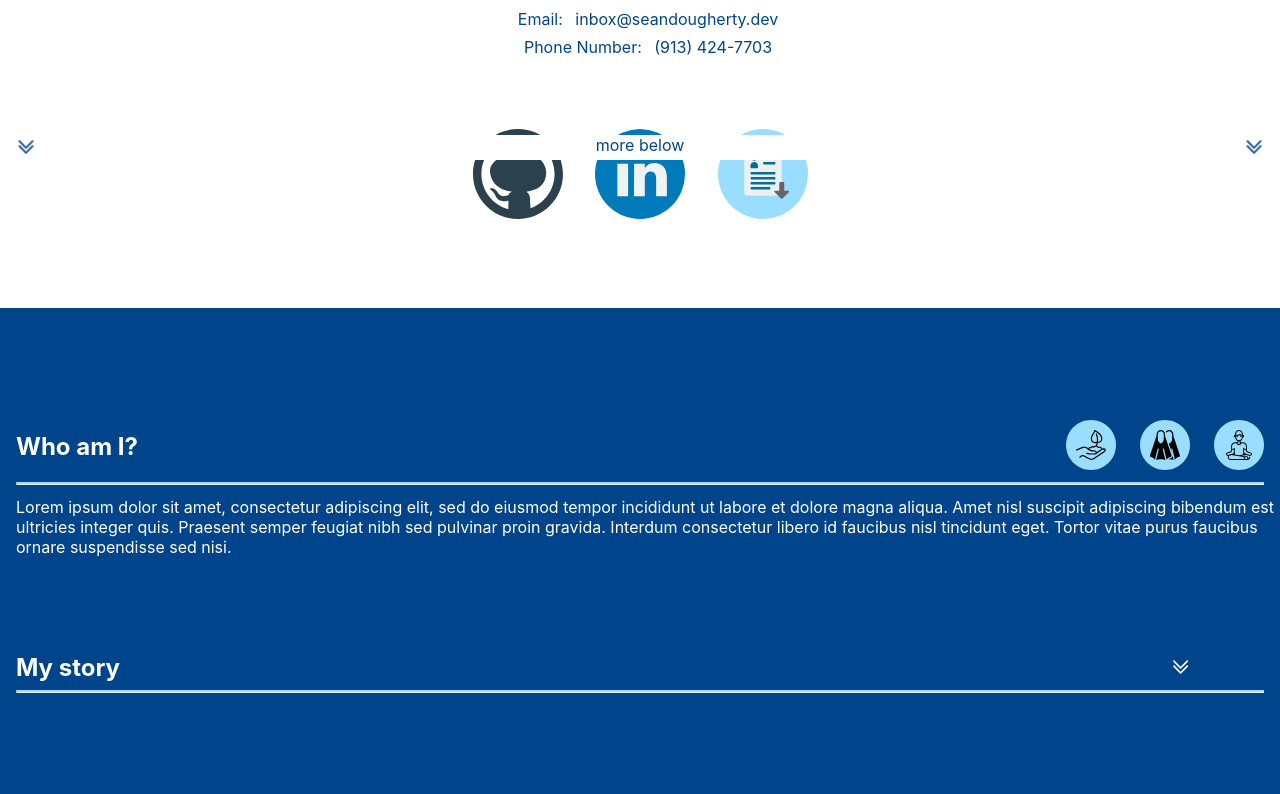
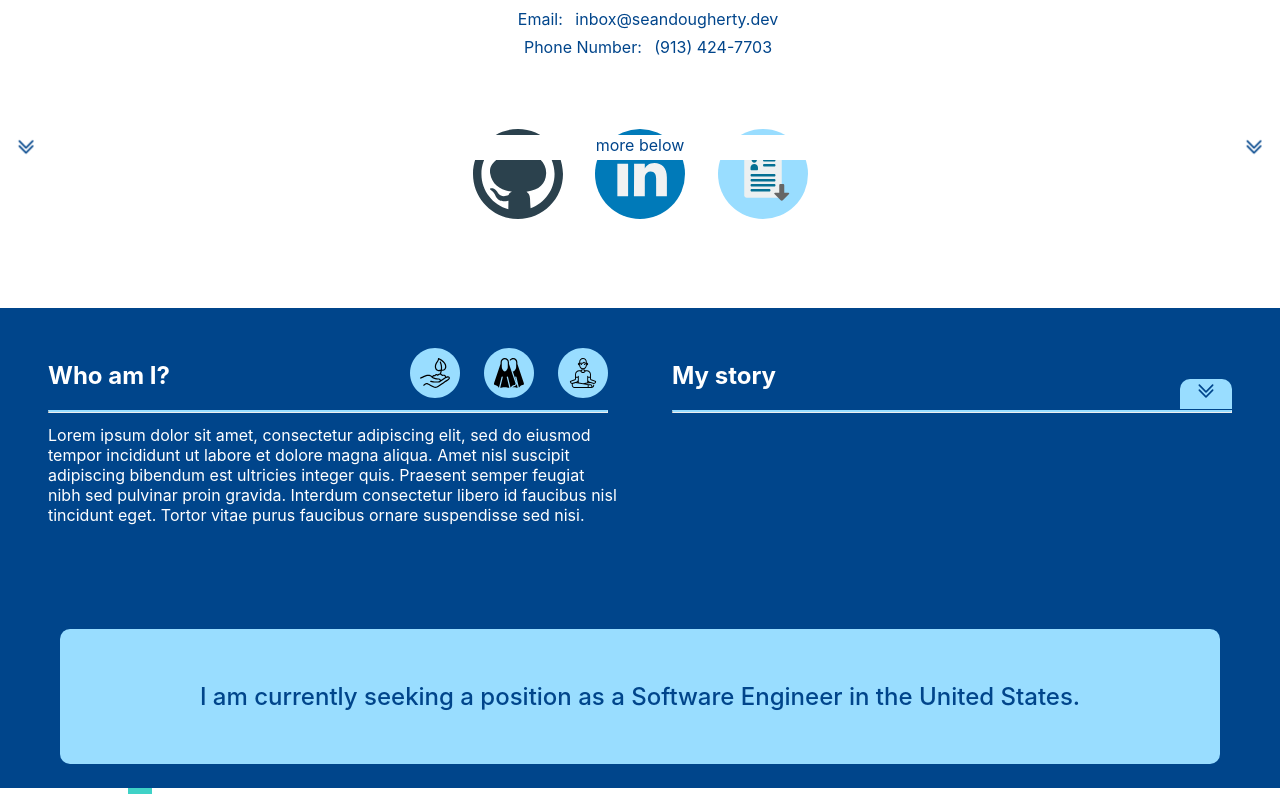
Before and after one commit to SeanDougherty/simple-react-page, a React (Create React App) app: page / in a window 1280 px wide. Shown: the part 640-1434 px from the top of the page. Built offline with nearby package versions, Linux system fonts and the light colour scheme.

Commit message:
adjusted About page stylings for varied viewport widths.

```diff
--- a/src/components/About.js
+++ b/src/components/About.js
@@ -34,6 +34,7 @@ const About = (props) => {
           ornare suspendisse sed nisi.
         </p>
       </div>
+      <div className={classes.story}>
         <Collapsible>
           <h2>My story</h2>
           <hr />
@@ -41,16 +42,16 @@ const About = (props) => {
             I earned a B.S. in Biomedical Engineering with a minor in Computer
             Science at Saint Louis University in 2017. While spending the
             following two years co-founding and leading software development for
-          the local St. Louis digital health startup, phas3, I also joined Saint
-          Louis University's M.S. Computer Science program.
+            the local St. Louis digital health startup, phas3, I also joined
+            Saint Louis University's M.S. Computer Science program.
           </p>
           <p>
             My time in the healthcare sector had driven my focus on usability,
             quality, and data privacy. My head-first entrance into the software
             development industry sparked a passion for software development,
             systems design, and technical leadership that continues to this day.
-          Joining SLU's graduate program gave me an opportunity to learn in the
-          classroom and apply knowledge in the office.
+            Joining SLU's graduate program gave me an opportunity to learn in
+            the classroom and apply knowledge in the office.
           </p>
           <p>
             In 2019, I left phas3 to pursue a career in research within Dr. Reza
@@ -65,6 +66,7 @@ const About = (props) => {
             Computer and Communications Security (ACM CCS).
           </p>
         </Collapsible>
+      </div>
       <p>
         I am currently seeking a position as a Software Engineer in the United
         States.
@@ -80,6 +82,7 @@ const useStyles = createUseStyles((theme) => ({
     flexDirection: "column",
     justifyContent: "space-evenly",
     minHeight: "80vh",
+    maxWidth: "100vw",
     color: theme.colorPrimary,
     transition: [["background-color", "0.2s", "ease"]],
     "& > *": {
@@ -100,6 +103,7 @@ const useStyles = createUseStyles((theme) => ({
       marginRight: "0.25rem",
     },
     "& > p:last-of-type": {
+      minWidth: "90vw",
       minHeight: "3rem",
       marginRight: "1rem",
       marginBottom: "3vh",
@@ -124,6 +128,7 @@ const useStyles = createUseStyles((theme) => ({
       marginBottom: 0,
     },
   },
+  story: {},
   header: {
     display: "flex",
     alignItems: "center",
@@ -145,6 +150,24 @@ const useStyles = createUseStyles((theme) => ({
       marginRight: "1rem",
     },
   },
+  "@media only screen and (min-width: 768px)": {
+    page: {
+      minHeight: "60vh",
+      flexDirection: "row",
+      flexFlow: "wrap",
+      "& > p:last-of-type": {
+        fontSize: "1.5rem",
+        fontWeight: "500",
+      },
+    },
+    bio: {
+      width: "45vw",
+    },
+    story: {
+      marginTop: "5vh",
+      width: "45vw",
+    },
+  },
 }));
 
 export default About;
--- a/src/components/Buttons/CV.js
+++ b/src/components/Buttons/CV.js
@@ -4,14 +4,14 @@ import { ReactComponent as Icon } from "../../resources/cv.svg";
 const CV = (props) => {
   const classes = useStyles();
   return (
-    <div className={classes.icon}>
-      <a
-        href="https://drive.google.com/file/d/1TIi0mNwrfWISJ61oD-ABq9qrf7rkkm6A/view?usp=sharing"
-        target="_blank"
-        rel="noreferrer">
+    <a
+      href="https://drive.google.com/file/d/1TIi0mNwrfWISJ61oD-ABq9qrf7rkkm6A/view?usp=sharing"
+      target="_blank"
+      rel="noreferrer">
+      <div className={classes.icon}>
         <Icon />
-      </a>
-    </div>
+      </div>
+    </a>
   );
 };
 
@@ -24,7 +24,7 @@ const useStyles = createUseStyles((theme) => ({
     justifyContent: "center",
     backgroundColor: theme.colorAccent,
     borderRadius: "30px",
-    "& > a > svg": {
+    "& > svg": {
       width: 45,
       height: 45,
     },
@@ -38,7 +38,7 @@ const useStyles = createUseStyles((theme) => ({
       justifyContent: "center",
       backgroundColor: theme.colorAccent,
       borderRadius: "45px",
-      "& > a > svg": {
+      "& > svg": {
         width: 60,
         height: 60,
       },
--- a/src/components/Utility/Collapsible.js
+++ b/src/components/Utility/Collapsible.js
@@ -15,7 +15,9 @@ const Collapsible = ({ children, ...props }) => {
     <div className={classes.collapsible}>
       <div className={classes.title} onClick={expandHandler}>
         {title}
-        <DownArrow className={isExpanded ? "expanded" : ""} />
+        <div className={classes.expandContainer}>
+          <DownArrow className={isExpanded ? "expanded" : ""} />
+        </div>
       </div>
       <div className={`${classes.body} ${isExpanded ? "expanded" : ""}`}>
         {body}
@@ -40,17 +42,27 @@ const useStyles = createUseStyles((theme) => ({
     alignItems: "center",
     justifyContent: "space-between",
     paddingBottom: "0.5rem",
+    height: 54,
+  },
+  expandContainer: {
+    backgroundColor: theme.colorAccent,
+    bottom: "-19px",
+    position: "relative",
+    alignSelf: "center",
+    marginRight: 16,
+    height: 30,
+    padding: [0, "1rem"],
+    borderRadius: [[10, 10, 0, 0]],
+    cursor: "pointer",
     "& > svg": {
-      alignSelf: "center",
       width: 20,
-      padding: [0, "7vw"],
       overflow: "visible",
       transition: [["transform", "2s", "ease"]],
       "&.expanded": {
         transform: "rotate(180deg)",
       },
       "& > g > path": {
-        fill: [[theme.colorPrimary], "!important"],
+        fill: [[theme.colorDarkest], "!important"],
       },
     },
   },
```
Also changed, not shown: src/components/Utility/reference/colors.css (line endings or trailing spaces). Lines whose indentation alone changed are shown as unchanged.
